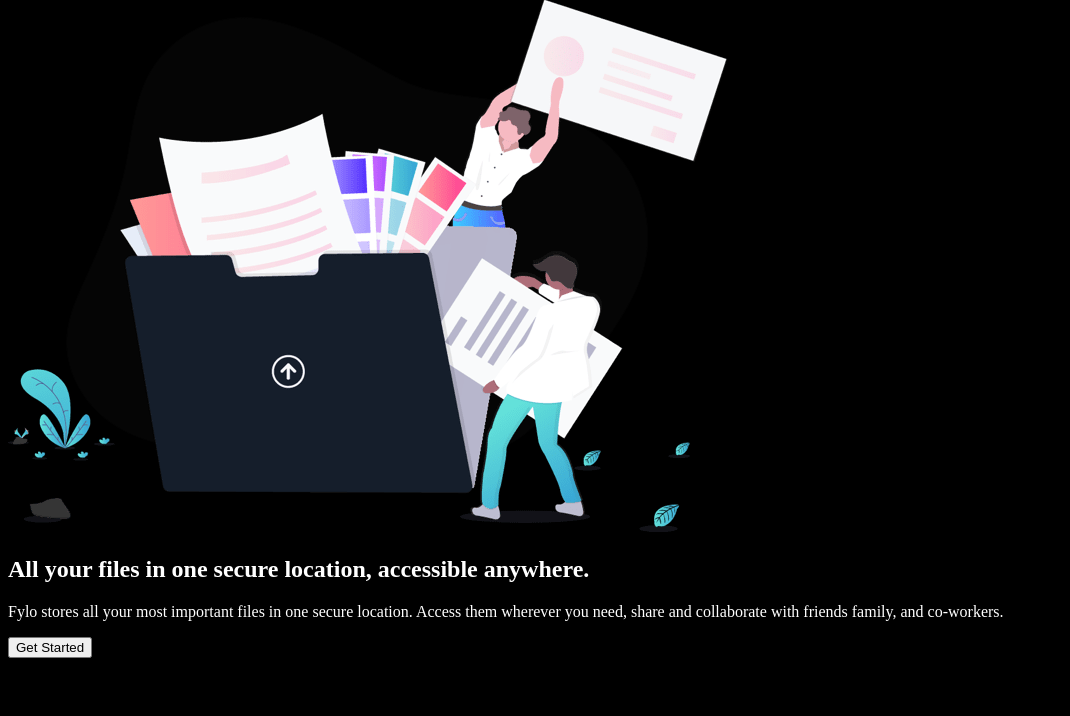
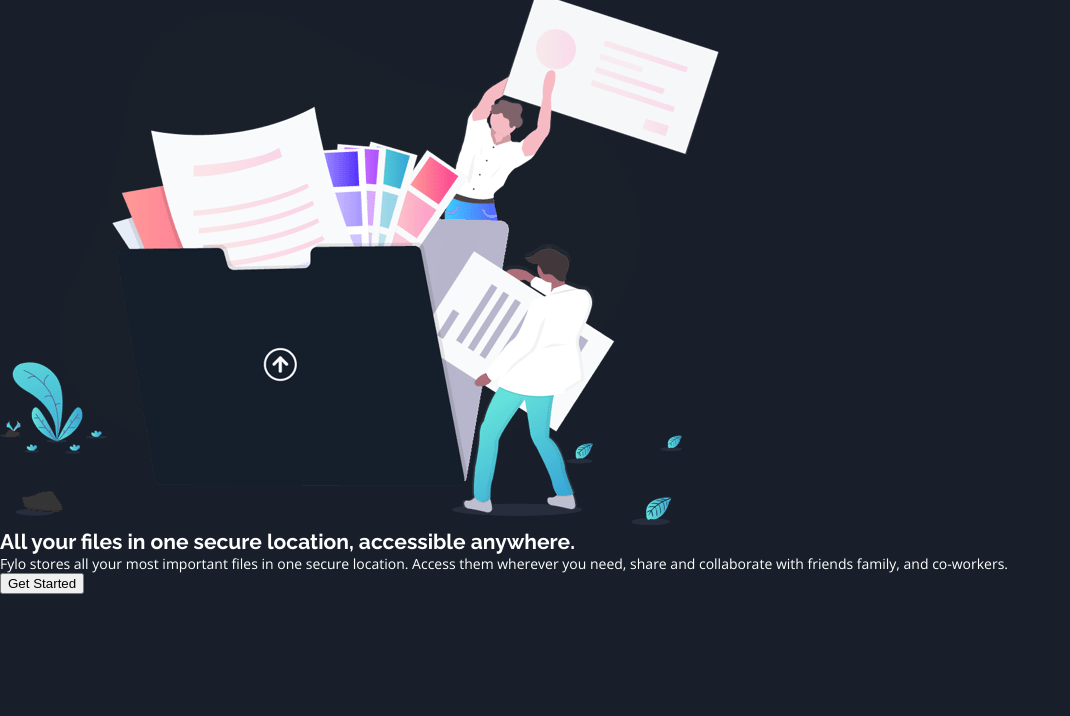
Before and after one commit to yxrchhhhxpppp/bootcamp-tecsup, a plain HTML site: page semana03/dia02-css-landing-page/index.html in a window 1280 px wide. Shown: the part 84-800 px from the top of the page, without its empty margins (0-1070 px from the left). Drawn offline with nearby package versions, Linux system fonts and the light colour scheme.

Commit message:
dia02-css-landing-page

```diff
--- a/semana03/dia02-css-landing-page/index.html
+++ b/semana03/dia02-css-landing-page/index.html
@@ -4,8 +4,11 @@
   <meta charset="UTF-8">
   <meta name="viewport" content="width=device-width, initial-scale=1.0">
   <title>Landing page</title>
+  <link rel="preconnect" href="https://fonts.googleapis.com">
+  <link rel="preconnect" href="https://fonts.gstatic.com" crossorigin>
+  <link href="https://fonts.googleapis.com/css2?family=Open+Sans:ital,wght@0,300..800;1,300..800&family=Raleway:ital,wght@0,100..900;1,100..900&display=swap" rel="stylesheet">
+  <link rel="stylesheet" href="styles.css">
 </head>
-  <link rel="stylesheet" href="styles.css">
 <body>
   <header class="header">  <!-- Encabezado de página -->
     <img class="header__logo" src="images/logo.svg" alt="Logo">
--- a/semana03/dia02-css-landing-page/styles.css
+++ b/semana03/dia02-css-landing-page/styles.css
@@ -1,6 +1,29 @@
+/* GENERALES */
+
+/*--- Selector universal (el "*" es el universal )---*/
+* {
+    /* border: 1px solid green; */
+    box-sizing: border-box; /*--- Los bordes automáticos para todos los navegadores por igual ---*/
+    margin: 0; /*--- Los márgenes en los navegadores varían y cambian tamaños, y este comando lo evita ---*/
+}
+
+html {
+    font-size: 14px;
+}
+
+/* font-family: "Raleway", sans-serif;
+font-family: "Open Sans", sans-serif; */
+
 body {
-    background-color: black;
-    color: white;
+    background-color: hsl(218, 28%, 13%);
+    color: hsl(0, 0%, 100%);
+
+    font-family: "Open Sans", sans-serif;
+}
+
+h1 {
+   /* font-size: 2rem; */ /*--- Es lo mismo que decir 2rem <> 2 * 14px <> 28px ---*/
+   font-family: "Raleway", sans-serif;
 }
 
 .hidden {
```
